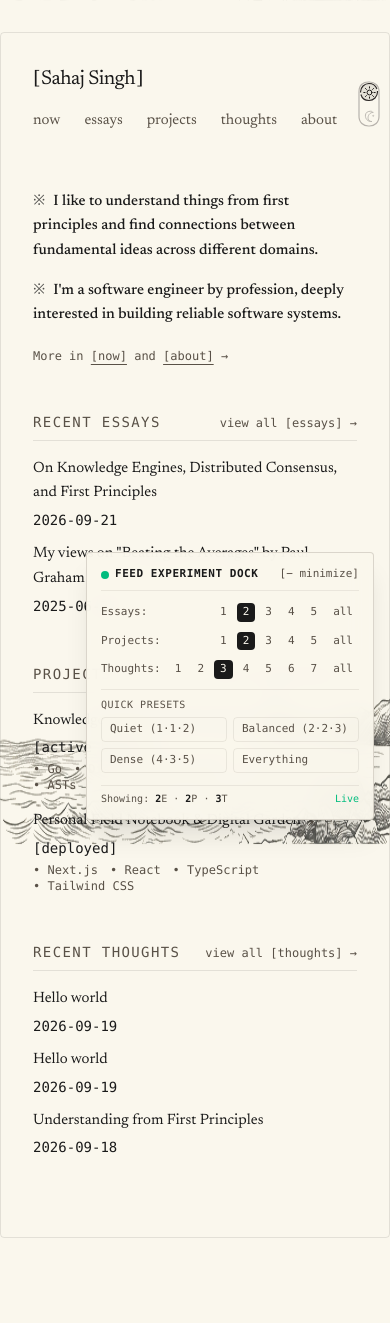
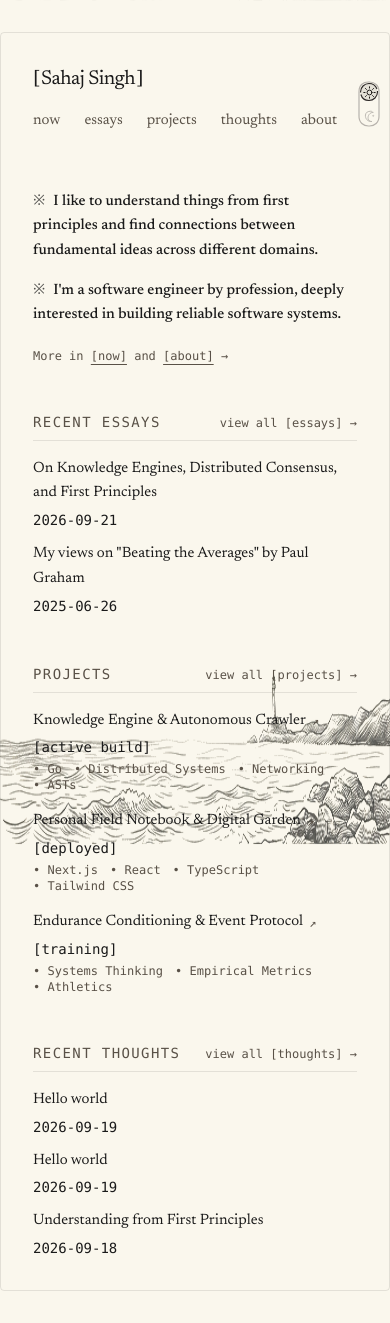
Before and after one commit to sahajdeepsingh651/sahajsingh, a Next.js app: page / in a window 390 px wide. Before the commit the page ends 1270 px from the top, so only its background shows below. Built offline with nearby package versions, Linux system fonts and the light colour scheme.

Commit message:
feat(curation): add central curation config, highlight recommended essays with ※, and lock homepage to 3 items

```diff
--- a/src/app/essays/page.tsx
+++ b/src/app/essays/page.tsx
@@ -1,6 +1,7 @@
 import Link from "next/link";
 import type { Metadata } from "next";
 import { getAllEssays } from "@/lib/essays";
+import { getHighlightedSlugs } from "@/lib/curation";
 
 export const metadata: Metadata = {
     title: "Essays | Sahaj Singh",
@@ -9,6 +10,7 @@ export const metadata: Metadata = {
 
 export default function EssaysPage() {
     const essays = getAllEssays();
+    const highlighted = getHighlightedSlugs();
 
     return (
         <div className="space-y-10 max-w-2xl">
@@ -22,14 +24,25 @@ export default function EssaysPage() {
 
             {/* Essays List */}
             <ul className="space-y-6">
-                {essays.map((essay) => (
+                {essays.map((essay) => {
+                    const isHighlighted = highlighted.has(essay.slug);
+
+                    return (
                         <li key={essay.slug} className="space-y-1">
                             <div className="flex flex-col sm:flex-row sm:items-baseline justify-between gap-1">
                                 <Link
                                     href={`/essays/${essay.slug}`}
-                                className="text-[16px] text-[var(--text-color)] hover:underline underline-offset-4 decoration-current/40"
+                                    className="text-[16px] text-[var(--text-color)] hover:underline underline-offset-4 decoration-current/40 inline-flex items-baseline"
                                 >
-                                {essay.title}
+                                    {isHighlighted && (
+                                        <span
+                                            className="select-none text-[var(--text-muted)] mr-1.5 shrink-0"
+                                            title="Recommended reading"
+                                        >
+                                            ※
+                                        </span>
+                                    )}
+                                    <span>{essay.title}</span>
                                 </Link>
                                 <span className="text-xs font-mono text-[var(--text-color)] shrink-0">
                                     {essay.date}
@@ -39,7 +52,8 @@ export default function EssaysPage() {
                                 {essay.description}
                             </p>
                         </li>
-                ))}
+                    );
+                })}
             </ul>
         </div>
     );
--- a/src/app/page.tsx
+++ b/src/app/page.tsx
@@ -2,14 +2,16 @@ import Link from "next/link";
 import { getAllEssays } from "@/lib/essays";
 import { getAllThoughts } from "@/lib/thoughts";
 import { ALL_PROJECTS } from "@/lib/projects";
-import HomeFeedExperiment from "@/components/HomeFeedExperiment";
+import { getHomepageEssays } from "@/lib/curation";
 
 export default function Home() {
-    const essays = getAllEssays();
-    const thoughts = getAllThoughts();
+    const essays = getHomepageEssays(getAllEssays(), 3);
+    const projects = ALL_PROJECTS.slice(0, 3);
+    const thoughts = getAllThoughts().slice(0, 3);
 
     return (
         <div className="space-y-12 max-w-2xl">
+            {/* Intro statement */}
             <section className="space-y-4">
                 <p className="leading-relaxed font-medium">
                     <span className="opacity-75 mr-2 select-none">※</span>I like to
@@ -40,11 +42,118 @@ export default function Home() {
                 </p>
             </section>
 
-            <HomeFeedExperiment
-                essays={essays}
-                projects={ALL_PROJECTS}
-                thoughts={thoughts}
-            />
+            {/* 1. Recent Essays (Curated Showcase) */}
+            <section className="space-y-4">
+                <div className="flex items-baseline justify-between border-b border-current/10 pb-2">
+                    <h2 className="text-sm uppercase tracking-widest font-mono text-[var(--text-muted)]">
+                        Recent Essays
+                    </h2>
+                    <Link
+                        href="/essays"
+                        className="text-xs font-mono text-[var(--text-muted)] hover:text-[var(--text-color)] transition-colors"
+                    >
+                        view all [essays] →
+                    </Link>
+                </div>
+
+                <ul className="space-y-3 font-normal">
+                    {essays.map((essay) => (
+                        <li
+                            key={essay.slug}
+                            className="flex flex-col sm:flex-row sm:items-baseline justify-between gap-1"
+                        >
+                            <Link
+                                href={`/essays/${essay.slug}`}
+                                className="text-[var(--text-color)] hover:underline underline-offset-4 decoration-current/40"
+                            >
+                                {essay.title}
+                            </Link>
+                            <span className="text-sm font-mono text-[var(--text-color)] shrink-0">
+                                {essay.date}
+                            </span>
+                        </li>
+                    ))}
+                </ul>
+            </section>
+
+            {/* 2. Projects */}
+            <section className="space-y-4">
+                <div className="flex items-baseline justify-between border-b border-current/10 pb-2">
+                    <h2 className="text-sm uppercase tracking-widest font-mono text-[var(--text-muted)]">
+                        Projects
+                    </h2>
+                    <Link
+                        href="/projects"
+                        className="text-xs font-mono text-[var(--text-muted)] hover:text-[var(--text-color)] transition-colors"
+                    >
+                        view all [projects] →
+                    </Link>
+                </div>
+
+                <ul className="space-y-4 font-normal">
+                    {projects.map((project) => (
+                        <li key={project.title} className="space-y-1">
+                            <div className="flex flex-col sm:flex-row sm:items-baseline justify-between gap-1">
+                                {project.link ? (
+                                    <a
+                                        href={project.link}
+                                        target="_blank"
+                                        rel="noopener noreferrer"
+                                        className="text-[var(--text-color)] hover:underline underline-offset-4 decoration-current/40 inline-flex items-center gap-1.5"
+                                    >
+                                        <span>{project.title}</span>
+                                        <span className="text-xs font-mono text-[var(--text-muted)]">↗</span>
+                                    </a>
+                                ) : (
+                                    <span className="text-[var(--text-color)]">{project.title}</span>
+                                )}
+                                <span className="text-sm font-mono text-[var(--text-color)] shrink-0">
+                                    [{project.status}]
+                                </span>
+                            </div>
+                            <div className="flex flex-wrap gap-x-3 text-xs font-mono text-[var(--text-muted)]">
+                                {project.tech.map((t) => (
+                                    <span key={t}>• {t}</span>
+                                ))}
+                            </div>
+                        </li>
+                    ))}
+                </ul>
+            </section>
+
+            {/* 3. Recent Thoughts */}
+            <section className="space-y-4">
+                <div className="flex items-baseline justify-between border-b border-current/10 pb-2">
+                    <h2 className="text-sm uppercase tracking-widest font-mono text-[var(--text-muted)]">
+                        Recent Thoughts
+                    </h2>
+                    <Link
+                        href="/thoughts"
+                        className="text-xs font-mono text-[var(--text-muted)] hover:text-[var(--text-color)] transition-colors"
+                    >
+                        view all [thoughts] →
+                    </Link>
+                </div>
+
+                <ul className="space-y-3 font-normal">
+                    {thoughts.map((thought) => (
+                        <li
+                            key={thought.slug}
+                            className="flex flex-col sm:flex-row sm:items-baseline justify-between gap-1"
+                        >
+                            <Link
+                                href={`/thoughts/${thought.slug}`}
+                                className="text-[var(--text-color)] hover:underline underline-offset-4 decoration-current/40"
+                            >
+                                {thought.title}
+                            </Link>
+                            <span className="text-sm font-mono text-[var(--text-color)] shrink-0">
+                                {thought.date}
+                            </span>
+                        </li>
+                    ))}
+                </ul>
+            </section>
         </div>
     );
 }
--- /dev/null
+++ b/src/lib/curation.ts
@@ -0,0 +1,53 @@
+import type { EssayMeta } from "@/lib/essays";
+
+export interface CurationConfig {
+    /**
+     * Slugs of top essays featured on the homepage.
+     * Order here dictates display order on the home feed.
+     */
+    showcase: string[];
+
+    /**
+     * Slugs of good essays you personally recommend to readers.
+     */
+    recommended: string[];
+}
+
+export const CURATION: CurationConfig = {
+    showcase: [
+        "knowledge-engines-and-first-principles",
+        "beating-the-averages",
+    ],
+    recommended: [
+        "knowledge-engines-and-first-principles",
+    ],
+};
+
+/**
+ * Returns an O(1) Set of all highlighted essay slugs:
+ * Union of Showcase ∪ Recommended
+ */
+export function getHighlightedSlugs(): Set<string> {
+    return new Set([...CURATION.showcase, ...CURATION.recommended]);
+}
+
+/**
+ * Returns the exact showcase essays for the homepage,
+ * gracefully falling back to newest published essays if fewer than target count.
+ */
+export function getHomepageEssays(allEssays: EssayMeta[], count = 3): EssayMeta[] {
+    const showcaseSet = new Set(CURATION.showcase);
+
+    // 1. Pick explicitly curated showcase essays in specified order
+    const curated = CURATION.showcase
+        .map((slug) => allEssays.find((e) => e.slug === slug))
+        .filter((e): e is EssayMeta => Boolean(e));
+
+    // 2. If fewer than target count, fill remainder with newest essays not already in showcase
+    if (curated.length < count) {
+        const remainder = allEssays.filter((e) => !showcaseSet.has(e.slug));
+        curated.push(...remainder.slice(0, count - curated.length));
+    }
+
+    return curated.slice(0, count);
+}
```
Lines whose indentation alone changed are shown as unchanged.
